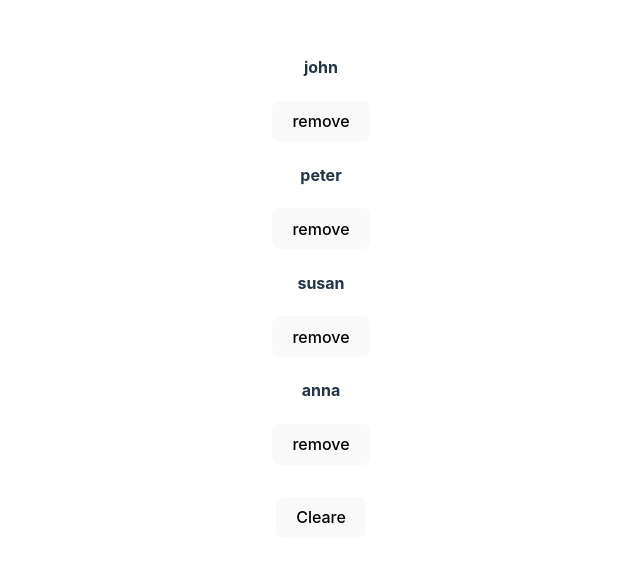
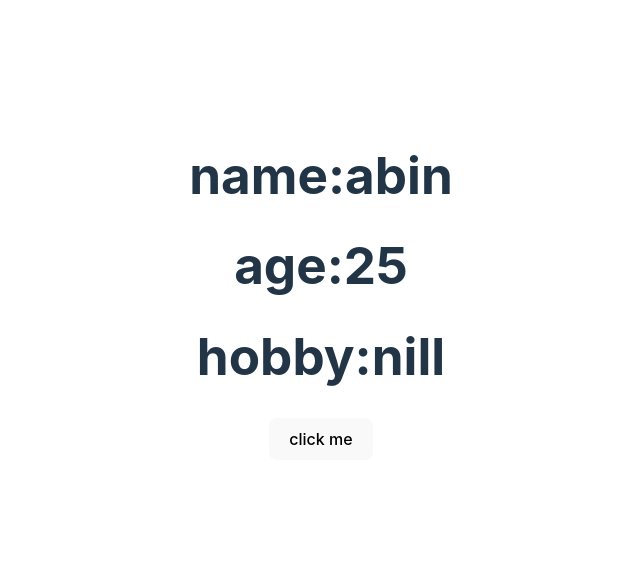
Before and after one commit to Abincjoseph20/react-journey-advance, a React (Vite) app: page / in a window 1280 px wide. Shown: the part 114-676 px from the top of the page, without its empty margins (319-959 px from the left). Built offline with nearby package versions, Linux system fonts and the light colour scheme.

Commit message:
btn change

```diff
--- a/src/App.jsx
+++ b/src/App.jsx
@@ -2,7 +2,7 @@ import { useState } from 'react'
 import reactLogo from './assets/react.svg'
 import './App.css'
 
-import UseStateArry from './tutorial/basics/dataItration'
+import ChangeValue from './tutorial/basics/buttonchange'
 
 
 function App() {
@@ -10,7 +10,7 @@ function App() {
 
   return (
       <>
-       <UseStateArry/>
+       <ChangeValue/>
       </>
   );
 };
--- /dev/null
+++ b/src/tutorial/basics/buttonchange.jsx
@@ -0,0 +1,24 @@
+import { useState } from "react";
+
+function ChangeValue(){
+    const [name,setName] = useState('abin');
+    const [age,setAg] = useState(25);
+    const [hobby,setHobby] = useState('nill');
+
+    const Handleclick = ()=>{
+        setName('sabin');
+        setAg(20);
+        setHobby('nothig')
+    };
+
+    return(
+        <>
+        <h1>name:{name}</h1>
+        <h1>age:{age}</h1>
+        <h1>hobby:{hobby}</h1>
+        <button onClick={Handleclick} type="button">click me</button>
+        </>
+    );
+};
+
+export default ChangeValue;
```
